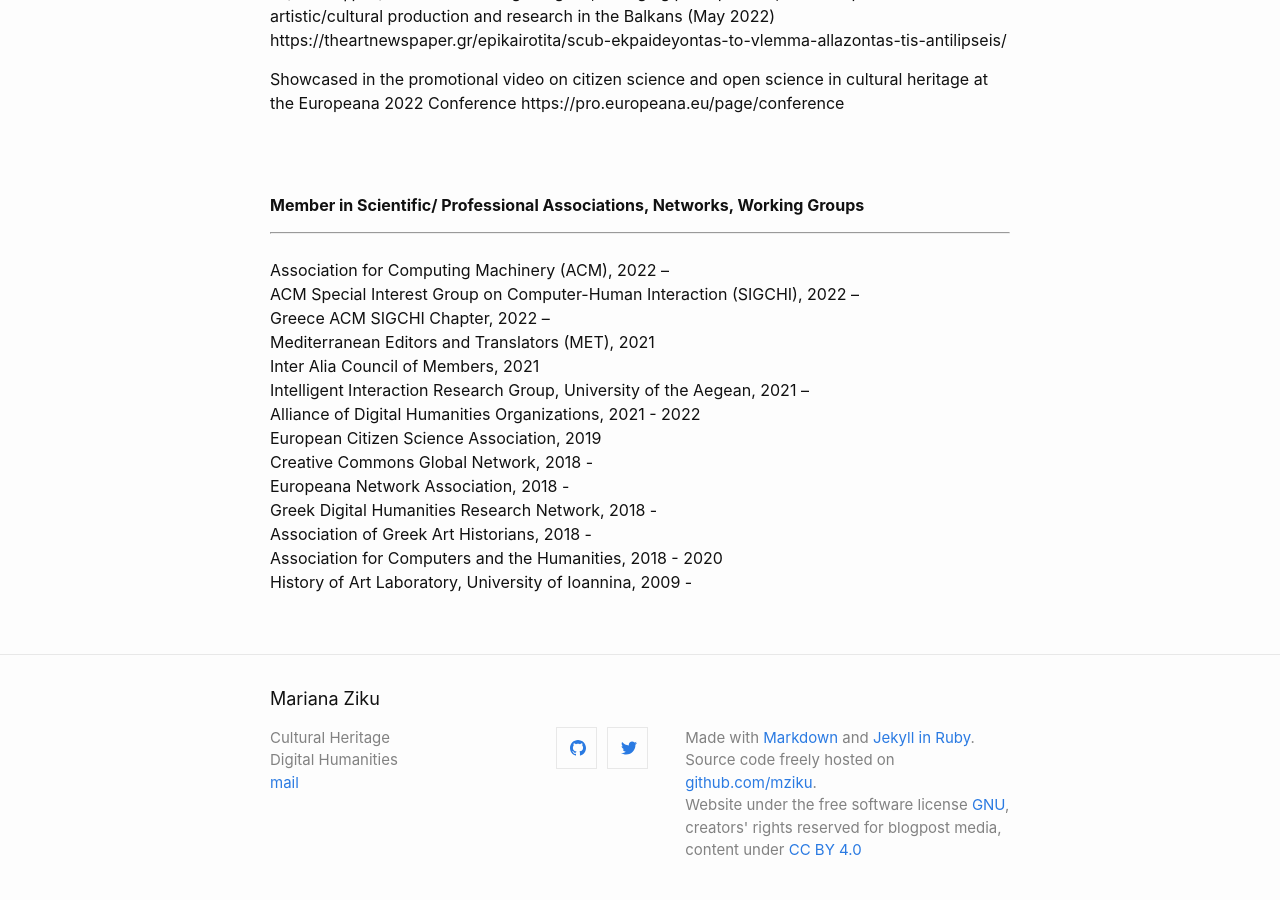
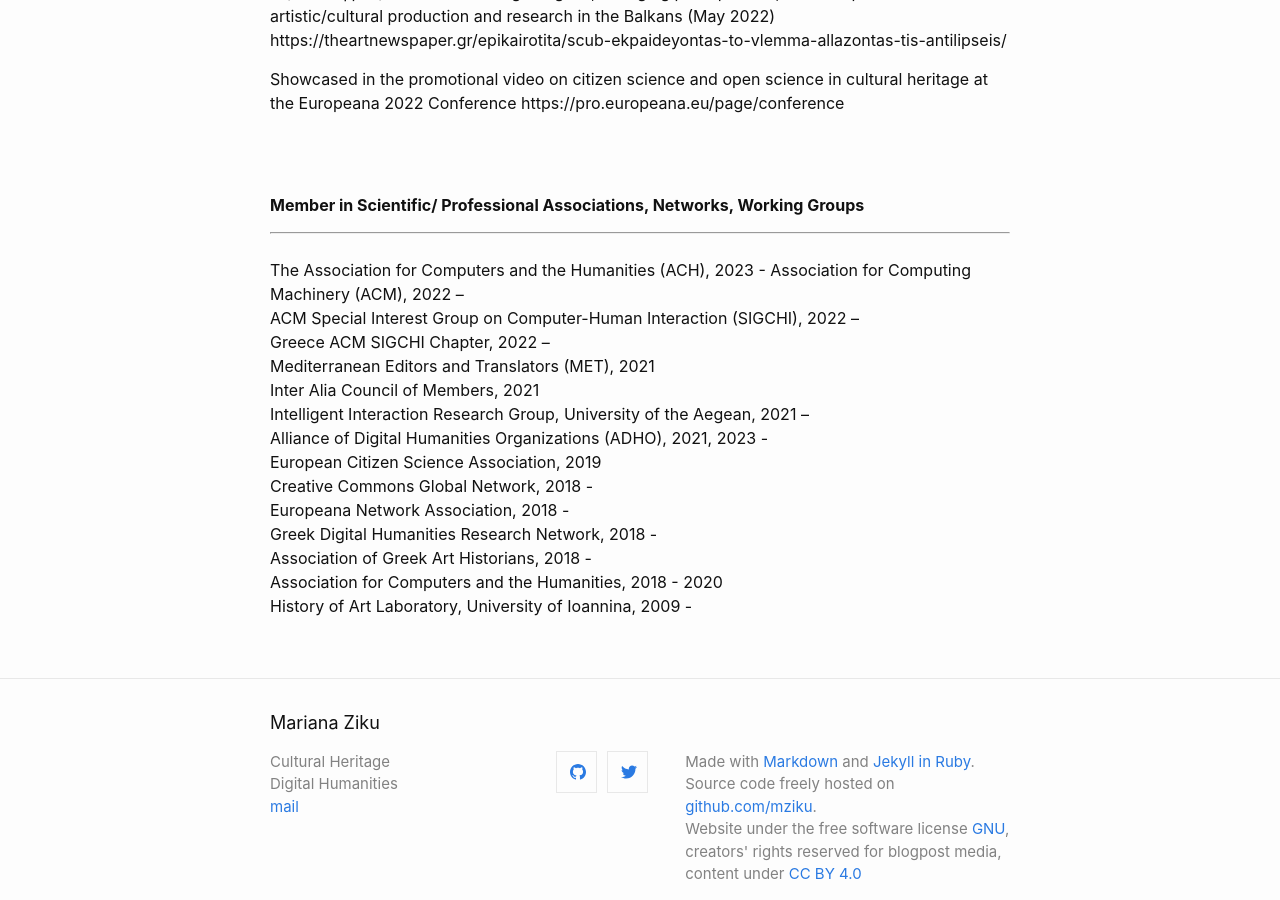
Before and after one commit to mziku/mziku.github.io, a Jekyll site: the page built from publications.md, in a window 1280 px wide and 900 px high, scrolled down 6927 px. Built offline with Jekyll 4.4.1, drawn with Linux system fonts in a browser that asks for light colours.

Commit message:
Update publications.md

```diff
--- a/publications.md
+++ b/publications.md
@@ -185,13 +185,14 @@
 ---
 
 <br/>
+The Association for Computers and the Humanities (ACH), 2023 -
 Association for Computing Machinery (ACM), 2022 –
 ACM Special Interest Group on Computer-Human Interaction (SIGCHI), 2022 –
 Greece ACM SIGCHI Chapter, 2022 –
 Mediterranean Editors and Translators (MET), 2021
 Inter Alia Council of Members, 2021
 Intelligent Interaction Research Group, University of the Aegean, 2021 –
-Alliance of Digital Humanities Organizations, 2021 - 2022
+Alliance of Digital Humanities Organizations (ADHO), 2021, 2023 -
 European Citizen Science Association, 2019
 Creative Commons Global Network, 2018 -
 Europeana Network Association, 2018 -
```
